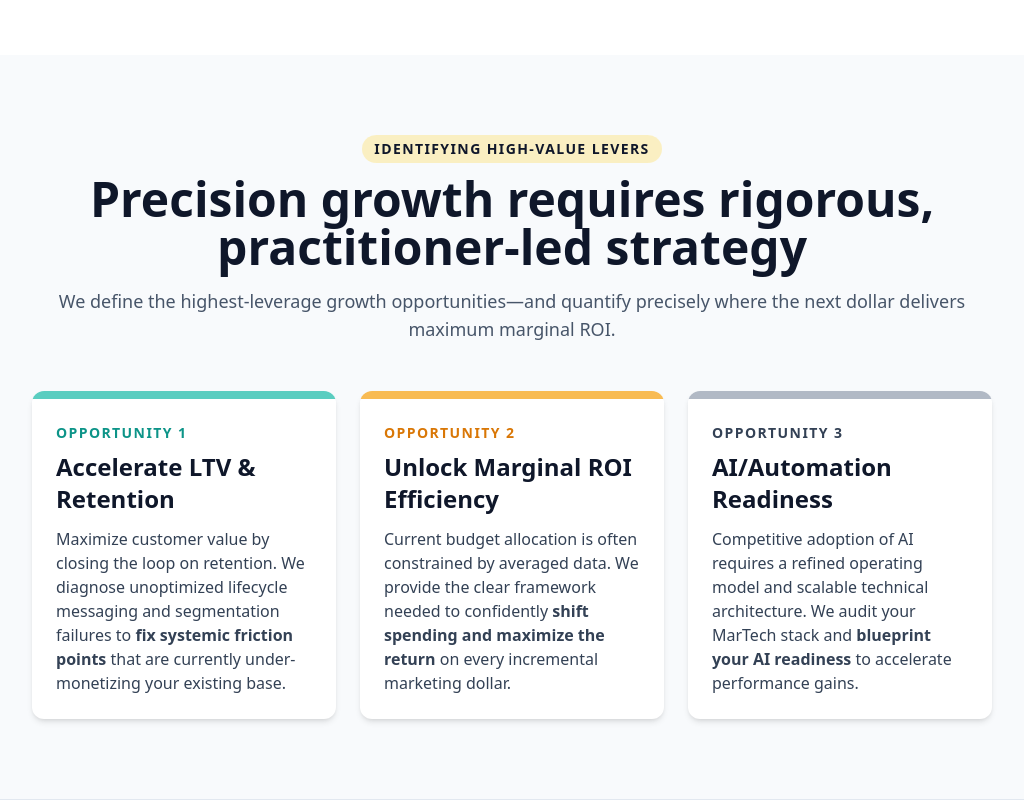
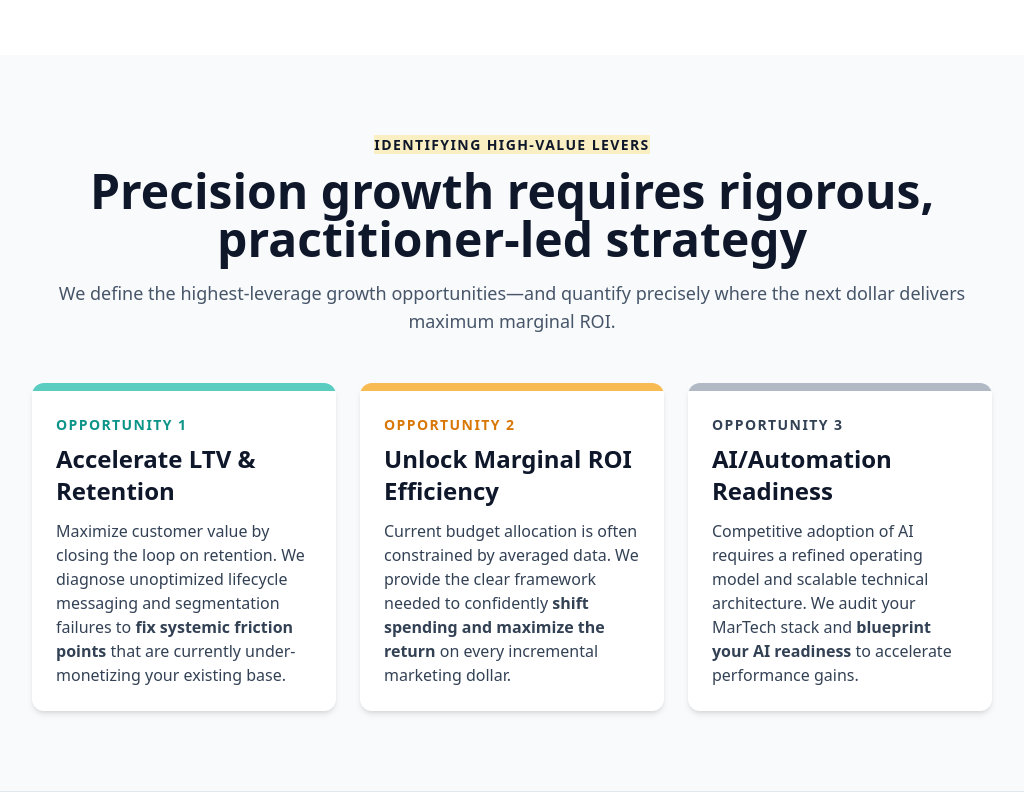
Before and after one commit to nabiliogram/sprint, a React (Vite) app: page / in a window 1280 px wide. Shown: the part 880-1680 px from the top of the page, without its empty margins (128-1152 px from the left). Built offline with nearby package versions, Linux system fonts and the light colour scheme.

Commit message:
Refactor PROMINENT_OVERLINE_CLASS for improved styling

```diff
--- a/src/App.jsx
+++ b/src/App.jsx
@@ -57,7 +57,7 @@ const OPPORTUNITY_CARDS = [
 ];
 
 const LOGO_SA_URL = "https://haschemie.com/sprint/logo.png";
-const PROMINENT_OVERLINE_CLASS = "bg-gradient-to-r from-teal-50 to-amber-50 border border-slate-200 text-slate-900 px-3";
+const PROMINENT_OVERLINE_CLASS = "inline-flex items-center rounded-full border border-slate-200 bg-gradient-to-r from-teal-50 to-amber-50 px-3 py-1 text-xs font-medium text-slate-900 shadow-sm";
 const DANIEL_PHOTO_URL = "https://www.haschemie.com/sprint/danielhead.jpg";
 const NABIL_PHOTO_URL = "https://www.haschemie.com/sprint/nabilhead.jpeg";
 const LINKEDIN_ICON_URL = "https://upload.wikimedia.org/wikipedia/commons/c/ca/LinkedIn_logo_initials.png";
@@ -245,7 +245,7 @@ const SectionTitle = memo(({ overline, title, kicker, overlineBgClass = "" }) =>
         <div className="max-w-5xl mx-auto">
           {overline && (
             <div className="tracking-widest uppercase text-xs sm:text-sm font-semibold mb-3">
-              <span className={`inline-block px-3 py-1 rounded-full text-slate-900 ${overlineBgClass}`}>
+              <span className={overlineBgClass}>
                 {overline}
               </span>
             </div>
```
